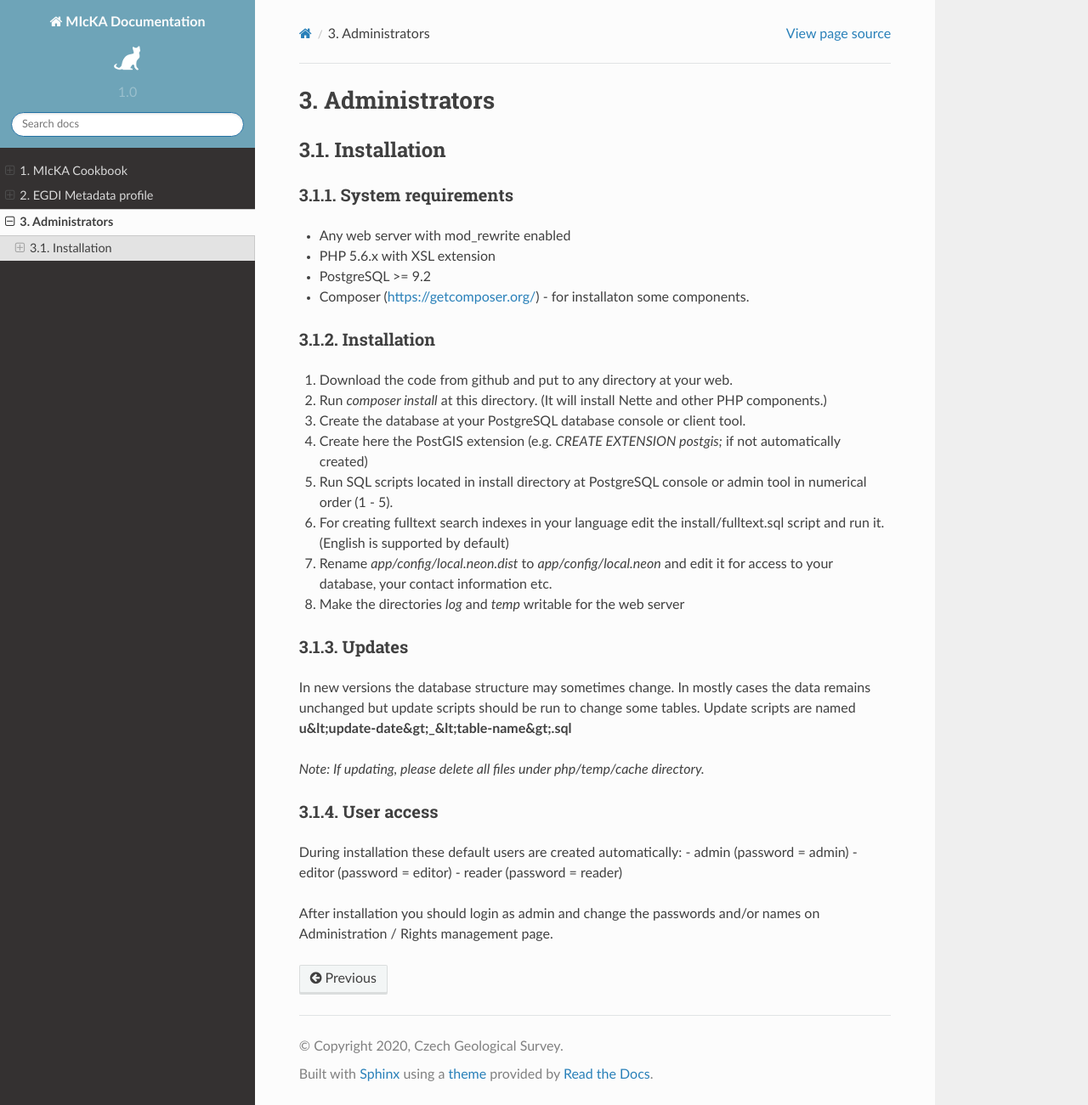
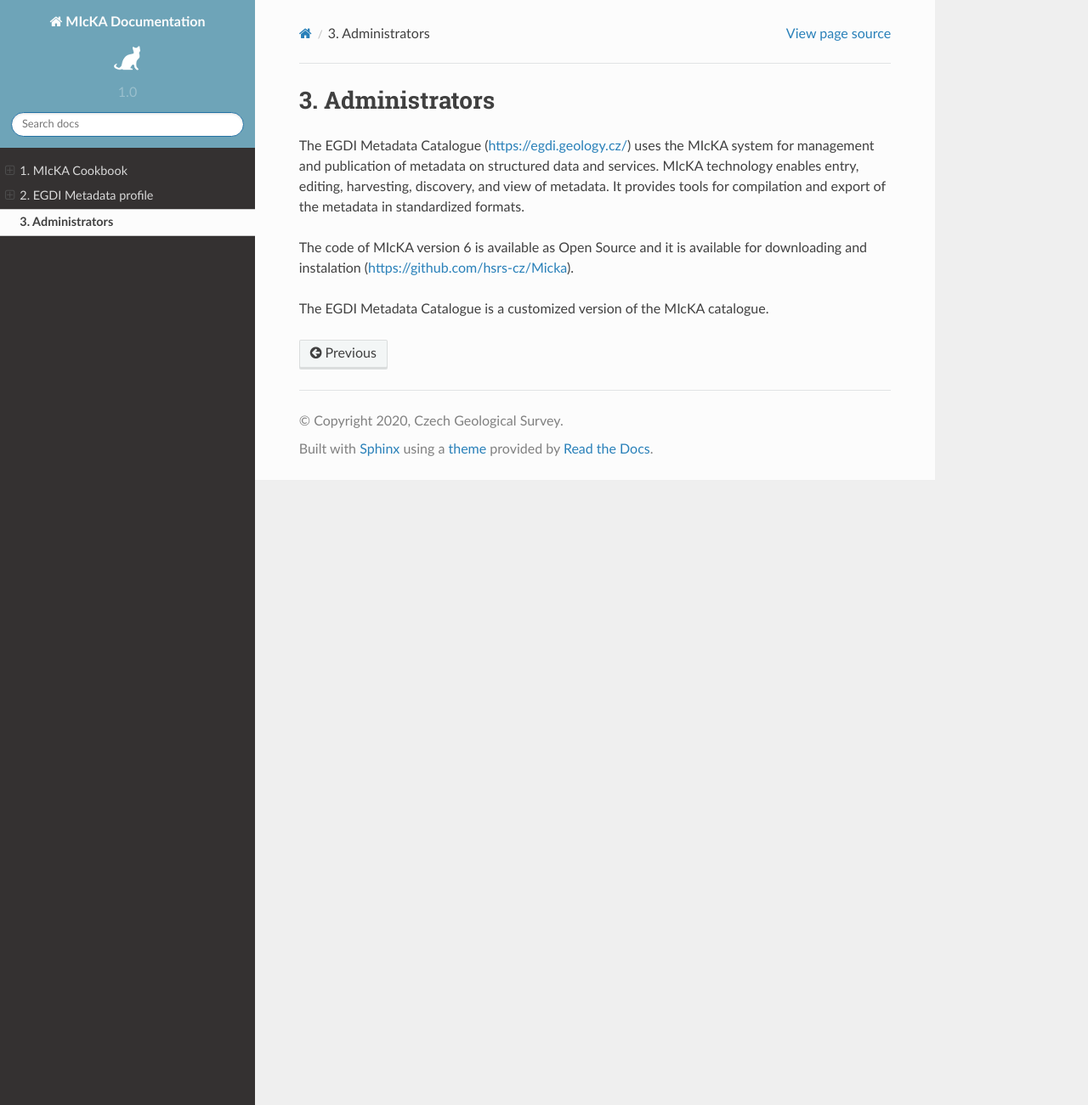
Before and after one commit to CzechGeologicalSurvey/MICKA-Docs, a Sphinx documentation site: the page built from docs/admin.rst, in a window 1280 px wide and 1301 px high. Shown: the whole window at 85% size. Built offline with Sphinx 7.4.7 and the Read the Docs theme 2.0.0, drawn with Linux system fonts in a browser that asks for light colours.

Commit message:
Update admin.rst

```diff
--- a/docs/admin.rst
+++ b/docs/admin.rst
@@ -2,41 +2,8 @@
 Administrators
 =================
 
-Installation
-=======================
+The EGDI Metadata Catalogue (https://egdi.geology.cz/) uses the MIcKA system for management and publication of metadata on structured data and services. MIcKA technology enables entry, editing, harvesting, discovery, and view of metadata. It provides tools for compilation and export of the metadata in standardized formats.
 
-System requirements
-#########################
+The code of MIcKA version 6 is available as Open Source and it is available for downloading and instalation (https://github.com/hsrs-cz/Micka).
 
-- Any web server with mod_rewrite enabled
-- PHP 5.6.x with XSL extension
-- PostgreSQL >= 9.2
-- Composer (https://getcomposer.org/) - for installaton some components.
-
-Installation
-############
-
-1. Download the code from github and put to any directory at your web.
-2. Run `composer install` at this directory. (It will install Nette and other PHP components.)
-3. Create the database at your PostgreSQL database console or client tool.
-4. Create here the PostGIS extension (e.g. `CREATE EXTENSION postgis;` if not automatically created)
-5. Run SQL scripts located in install directory at PostgreSQL console or admin tool in numerical order (1 - 5).
-6. For creating fulltext search indexes in your language edit the install/fulltext.sql script and run it. (English is supported by default)
-7. Rename `app/config/local.neon.dist` to `app/config/local.neon` and edit it for access to your database, your contact information etc.
-8. Make the directories `log` and `temp` writable for the web server
-
-Updates
-#######
-In new versions the database structure may sometimes change. In mostly cases the data remains unchanged but update scripts should be run to change some tables. Update scripts are named **u&lt;update-date&gt;_&lt;table-name&gt;.sql**
-
-*Note: If updating, please delete all files under php/temp/cache directory.*
-
-User access
-############
-
-During installation these default users are created automatically:
-- admin (password = admin)
-- editor (password = editor)
-- reader (password = reader)
-
-After installation you should login as admin and change the passwords and/or names on Administration / Rights management page.
+The EGDI Metadata Catalogue is a customized version of the MIcKA catalogue.
```
